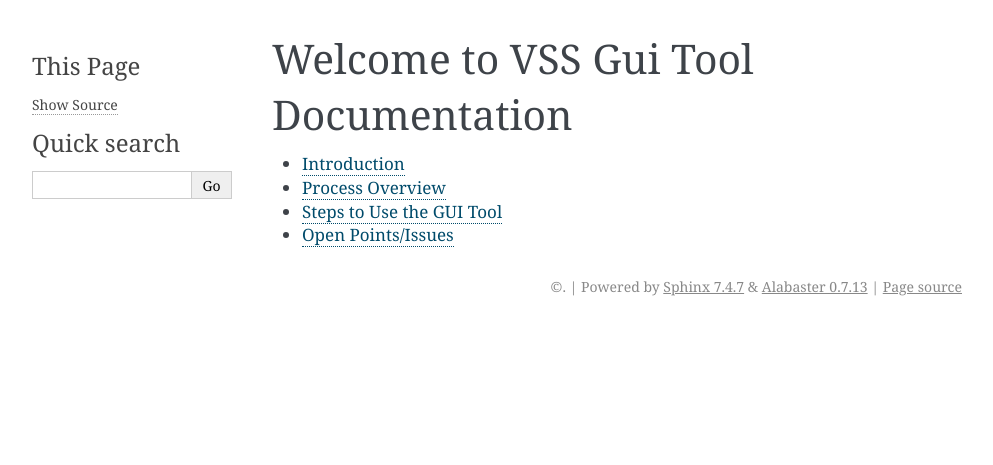
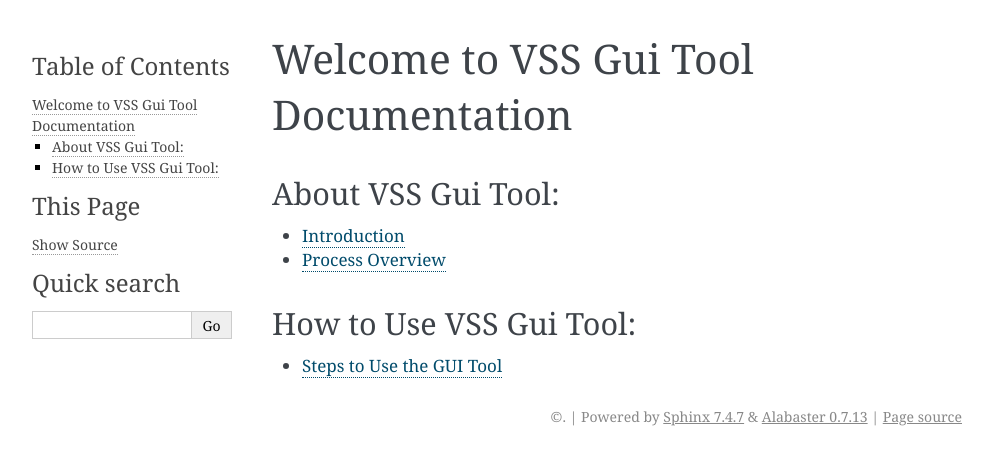
Before and after one commit to eclipse-autoapiframework/vss-gui-tool, a Sphinx documentation site: the page built from docs/index.rst, in a window 1280 px wide. Shown: the top 465 px of the page, without its empty margins (148-1141 px from the left). Built offline with Sphinx 7.4.7, drawn with Linux system fonts in a browser that asks for light colours; some of the changed lines change nothing that is shown.

Commit message:
remove open points

```diff
--- a/docs/doc/vss_gui_tool/30_openpoints.rst
+++ /dev/null
@@ -1,36 +0,0 @@
-..
-   # *******************************************************************************
-   # Copyright (c) 2024 Contributors to the Eclipse Foundation
-   #
-   # See the NOTICE file(s) distributed with this work for additional
-   # information regarding copyright ownership.
-   #
-   # This program and the accompanying materials are made available under the
-   # terms of the Apache License Version 2.0 which is available at
-   # https://www.apache.org/licenses/LICENSE-2.0
-   #
-   # SPDX-License-Identifier: Apache-2.0
-   #
-   # Contributors:
-   #   Thomas Pfleiderer - first documentation
-   # *******************************************************************************
-
-Open Points/Issues
-==================
-
-While updating .vspec files in **VSPEC File Manager**:
-
-1. After updating new attribute/sensor/actuator signals to vspec files, if **VSS_GUI** window is used to search the new signal it couldn’t be found due to incompatible/supported information of the signal.
-   Due to this tool can get closed abnormally when path is browsed without any error notification.
-
-2. While browsing the path in any of the applications if the tool gets terminated, it could be due to newly updated signal information in one of the vspec files.
-
-3. **VSS_GUI** window must be configured with dynamic re-sizing according to the dimensions of screen.
-
-4. In **VSPEC File Manager** format verification of **Allowed** column must be with respect to provided datatype. It is yet to be implemented.
-
-5. **VSS_GUI** and **VSPEC File Manager** windows cannot be closed once opened without providing the spec folder path, as tool will search for the path to delete the internal file created. So, the windows can be closed only after providing some path.
-
-6. Alternative: Close the log window and then try closing the tool windows hassle free closure.
-
-7. The dropdown option for unit in the **VSPEC File Manager** is currently not fully functional, as it does not allow scrolling through the list.
--- a/docs/index.rst
+++ b/docs/index.rst
@@ -18,9 +18,18 @@
 Welcome to VSS Gui Tool Documentation
 =====================================
 
+About VSS Gui Tool:
+-------------------
+
 .. toctree::
    :maxdepth: 1
 
    doc/vss_gui_tool/10_introduction
+
+How to Use VSS Gui Tool:
+------------------------
+
+.. toctree::
+   :maxdepth: 1
+
    doc/vss_gui_tool/20_steps
-   doc/vss_gui_tool/30_openpoints
```
Also changed, not shown: 1 other file.
